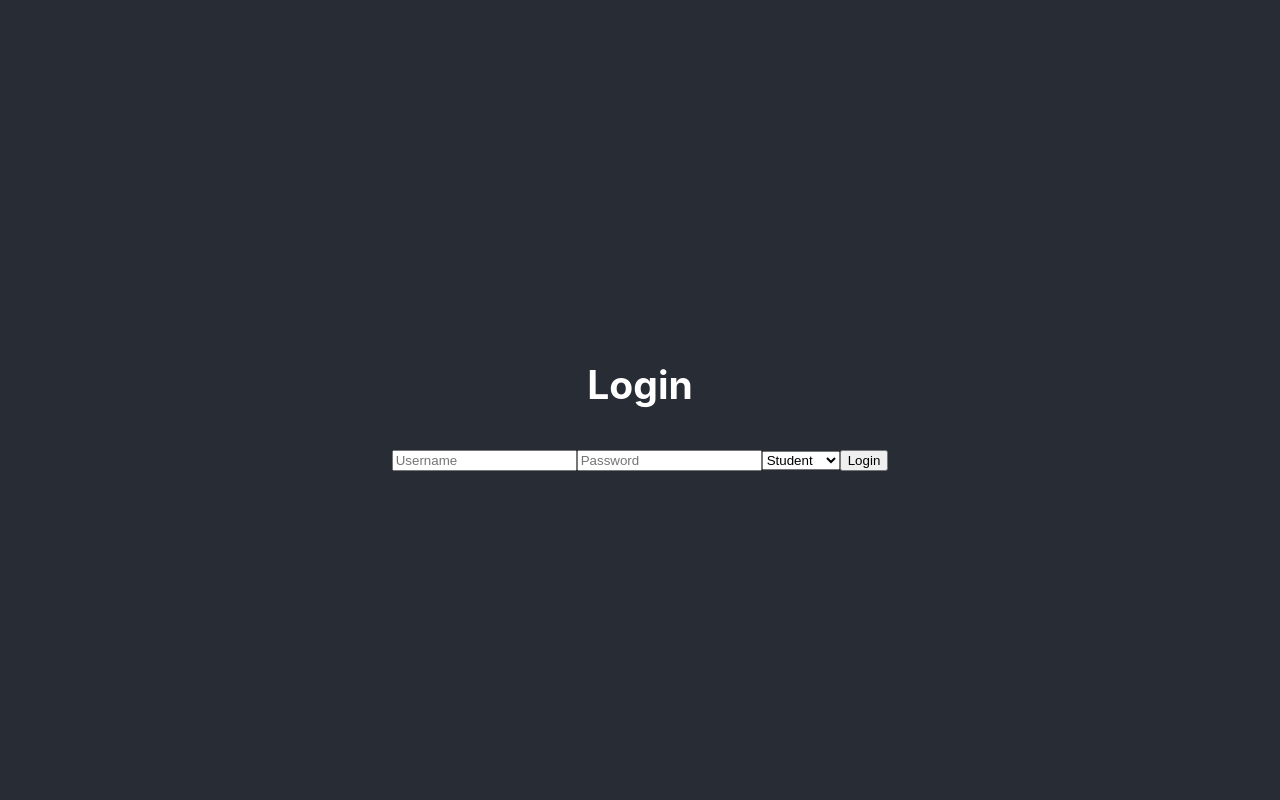
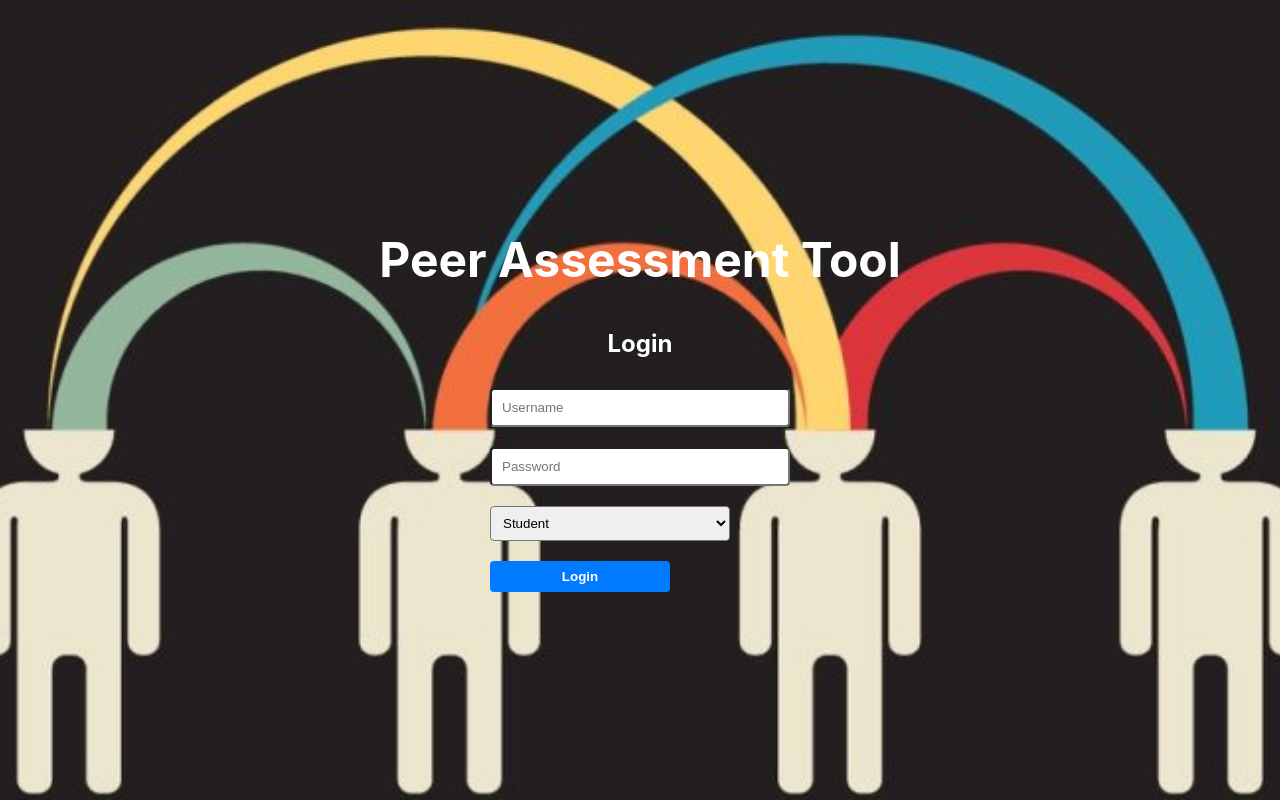
Before and after one commit to Yuce-Cybr/-group3-SOEN341_Project_F24-, a React (Create React App) app in the folder Frontend/: page / in a window 1280 px wide. Built offline with nearby package versions, Linux system fonts and the light colour scheme.

Commit message:
Added background to web page

```diff
--- a/Frontend/src/App.css
+++ b/Frontend/src/App.css
@@ -1,3 +1,5 @@
+/* App.css */
+
 .App {
   text-align: center;
 }
@@ -14,18 +16,60 @@
 }
 
 .App-header {
-  background-color: #282c34;
-  min-height: 100vh;
   display: flex;
   flex-direction: column;
   align-items: center;
   justify-content: center;
-  font-size: calc(10px + 2vmin);
+  height: 100vh;
+  background-color: #282c34;
+  background-image: url('http://localhost:3000/background.jpg'); /* Full local path */
+  background-size: cover;
+  background-position: center;
   color: white;
 }
 
-.App-link {
-  color: #61dafb;
+
+.page-title {
+  font-size: 3rem; /* Large font size for the title */
+  margin-bottom: 20px; /* Space below the title */
+}
+
+.input-group {
+  display: flex;
+  flex-direction: column; /* Stack input, select, and button vertically */
+  width: 300px; /* Ensure consistent width for input group */
+}
+
+.input-group input {
+  margin: 10px 0; /* Add vertical spacing between input fields */
+  width: 100%; /* Make input elements take full width of the input-group */
+  padding: 10px; /* Add padding for better spacing inside input fields */
+  border-radius: 4px; /* Rounded corners for aesthetics */
+  box-sizing: border-box; /* Prevent padding from affecting width */
+}
+
+.small-input {
+  margin: 10px 0; /* Spacing between elements */
+  width: 80%; /* Smaller width for dropdown */
+  padding: 8px; /* Padding inside input elements */
+  border-radius: 4px; /* Rounded borders for aesthetics */
+}
+
+.small-button {
+  margin: 10px 0; /* Spacing between buttons */
+  width: 60%; /* Smaller width for buttons */
+  padding: 8px; /* Padding for buttons */
+  border-radius: 4px; /* Rounded borders */
+  background-color: #007BFF; /* Blue background for buttons */
+  color: white; /* White text color */
+  font-weight: bold; /* Bold font for buttons */
+  cursor: pointer; /* Pointer cursor on hover */
+  border: none; /* No border */
+}
+
+.error {
+  color: #ff0000; /* Red color for error messages */
+  margin-bottom: 15px; /* Margin below error message */
 }
 
 @keyframes App-logo-spin {
--- a/Frontend/src/App.js
+++ b/Frontend/src/App.js
@@ -44,10 +44,12 @@ function App() {
   return (
     <div className="App">
       <header className="App-header">
+        <h1 className="page-title">Peer Assessment Tool</h1> {/* Title over the background */}
         {!user ? (
           <div>
             <h2>Login</h2>
             {error && <p className="error">{error}</p>}
+            <div className="input-group">
               <input
                 type="text"
                 placeholder="Username"
@@ -60,18 +62,23 @@ function App() {
                 value={password}
                 onChange={(e) => setPassword(e.target.value)}
               />
-            <select value={role} onChange={(e) => setRole(e.target.value)}>
+              <select
+                value={role}
+                onChange={(e) => setRole(e.target.value)}
+                className="small-input" // Add class for smaller size
+              >
                 <option value="Student">Student</option>
                 <option value="Instructor">Instructor</option>
               </select>
-            <button onClick={handleLogin}>Login</button>
+              <button onClick={handleLogin} className="small-button">Login</button>
+            </div>
           </div>
         ) : (
           <div>
             <h2>Welcome, {user.username}</h2>
             <h3>Role: {user.role}</h3>
             <RoleBasedDashboard role={user.role} />
-            <button onClick={handleLogout}>Logout</button>
+            <button onClick={handleLogout} className="small-button">Logout</button>
           </div>
         )}
       </header>
@@ -89,8 +96,8 @@ function RoleBasedDashboard({ role }) {
 
   const handleUpload = () => {
     Papa.parse(file, {
-      complete: function(results) {
-        console.log("Parsed results:", results);
+      complete: function (results) {
+        console.log('Parsed results:', results);
         setStudents(results.data);
       },
       header: true
@@ -109,9 +116,8 @@ function RoleBasedDashboard({ role }) {
         <h3>Instructor Dashboard</h3>
         <p>Here you can create teams and manage student groups.</p>
         <input type="file" accept=".csv" onChange={handleFileChange} />
-        <button onClick={handleUpload}>Upload CSV</button>
-        <button onClick={handleSaveTeams}>Save Teams</button>
-        {/* Display and manage student team assignments */}
+        <button onClick={handleUpload} className="small-button">Upload CSV</button>
+        <button onClick={handleSaveTeams} className="small-button">Save Teams</button>
       </div>
     );
   } else {
```
Also changed, not shown: Frontend/public/background.jpg (added). Lines whose indentation alone changed are shown as unchanged.
